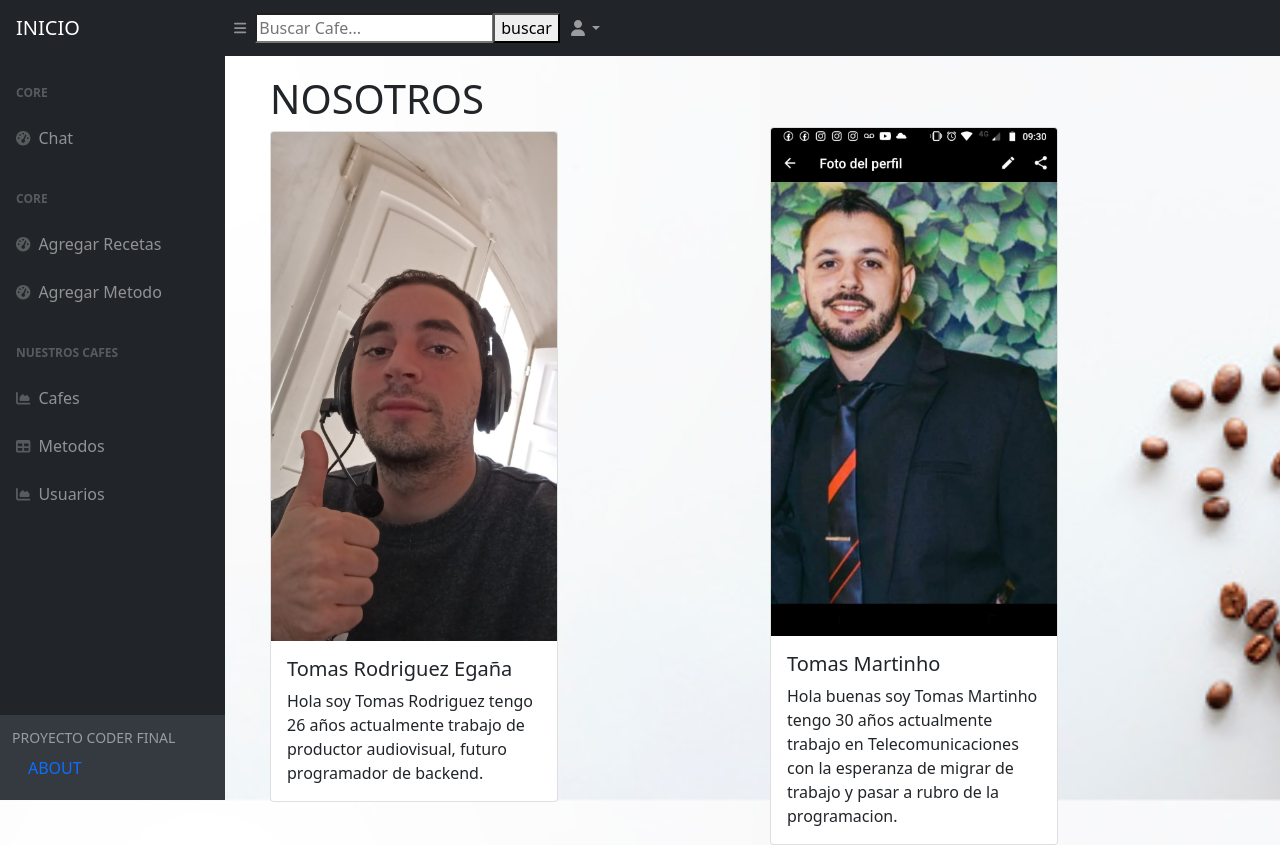
After one commit to ToMartinho/ProyectoFinalCoder, a Django app: page /app_STT/about/ in a window 1280 px wide. The commit adds this page. Run offline with Django 4.2, Linux system fonts and the light colour scheme; parts of the project's set-up code (start-up, migrations or seed data) failed here and were passed over; some libraries are stand-ins or nearby versions.

Commit message:
se agrega about y se hacen las terminaciones finales

```diff
--- /dev/null
+++ b/ProyectoSTT/app_STT/templates/about.html
@@ -0,0 +1,27 @@
+{% extends 'inicio.html' %}
+
+{% block codigoaca %}
+    <div  style="margin-left:270px; margin-top:75px;">
+        <h1>NOSOTROS</h1>
+            <div class="card" style="width: 18rem;" enctype="multipart/form-data">
+                <img src="/media/avatares/WhatsApp_Image_2022-08-30_at_3.25.03_PM.jpeg" class="card-img-top" alt="Foto">
+                <div class="card-body">
+                <h5 class="card-title">Tomas Rodriguez Egaña</h5>
+                <p class="card-text"> Hola soy Tomas Rodriguez tengo 26 años actualmente trabajo de productor audiovisual,
+                    futuro programador de backend.
+                </p>
+                </div>
+            </div>
+        <div style="margin-left:500px; margin-top:-675px;">
+            <div class="card" style="width: 18rem;" enctype="multipart/form-data">
+                <img src="/media/cafes/WhatsApp_Image_2022-04-01_at_9.31.03_AM.jpeg" class="card-img-top" alt="Foto">
+                <div class="card-body">
+                <h5 class="card-title">Tomas Martinho</h5>
+                <p class="card-text">Hola buenas soy Tomas Martinho tengo 30 años actualmente trabajo en Telecomunicaciones con la esperanza
+                    de migrar de trabajo y pasar a rubro de la programacion.
+                </p>
+                </div>
+            </div>
+        </div>
+    </div>
+{% endblock codigoaca %}
--- a/ProyectoSTT/app_STT/templates/inicio.html
+++ b/ProyectoSTT/app_STT/templates/inicio.html
@@ -85,20 +85,32 @@
                     </div>
                     <div class="sb-sidenav-footer">
                         <div class="small">PROYECTO CODER FINAL</div>
-                        <div>
-                            <img src="{{url}}" height='30px' alt="imagen">
-                        </div>
+                        <a class="nav-link" href={% url "about" %}>ABOUT</a>
                     </div>
                 </nav>
             </div>
 
+
                 {% block codigoaca %}
+
+                <div style="margin-left:270px; margin-top:75px;">
+
+                    <h1>PROYECTO FINAL CODERHOUSE</h1>
+                    <br>
+                    <h3>Bienvenidos cafeteros, en este proyecto se van a encontrar con un estilo de blog,<br> en el cual se puden
+                        compartir recetas para los cafeteros aficionados.<br>
+                        Y chatear para compartir recertas.
+                    </h3>
 
                     <div style="margin-left:270px; margin-top:75px;">
 
                         <h4>{{mensaje}}</h4>
 
                     </div>
+
+                </div>
+
+
 
                 {% endblock codigoaca %}
 
--- a/ProyectoSTT/app_STT/templates/lista_usuarios.html
+++ b/ProyectoSTT/app_STT/templates/lista_usuarios.html
@@ -10,7 +10,7 @@
 
             {% for usuario in lista_usuarios %}
                 <li><strong>Nombre de usuario:</strong> {{usuario.username}}
-                <img src="{{usuario.perfil.imagen.url}}" height='30px' alt="imagen"></li>
+                <img class="rounded-circle account-img" src="{{usuario.perfil.imagen.url}}" height='30px' alt="imagen"></li>
             {% endfor %}
 
 
--- a/ProyectoSTT/app_STT/urls.py
+++ b/ProyectoSTT/app_STT/urls.py
@@ -1,5 +1,5 @@
 from django.urls import path
-from app_STT.views import  agregar_avatar, agregar_bio, avatar_UpdateView, cafes_CreateView, perfil, tipos_de_cafe, inicio, ver_tipos_cafe, ver_lista_metodos, metodos,lista_usuarios, buscar, ingreso, register, cafes_DetailView, cafes_DeleteView, cafes_UpdateView, usuario_UpdateView, usuario_DeleteView
+from app_STT.views import  agregar_avatar, agregar_bio, avatar_UpdateView, cafes_CreateView, perfil, tipos_de_cafe, inicio, ver_tipos_cafe, ver_lista_metodos, metodos,lista_usuarios, buscar, ingreso, register, cafes_DetailView, cafes_DeleteView, cafes_UpdateView, usuario_UpdateView, usuario_DeleteView, about
 from django.contrib.auth.views import LogoutView
 
 
@@ -19,12 +19,11 @@ urlpatterns = [
     path('actualizarcafe/<pk>', cafes_UpdateView.as_view(), name = "updatecafe"),
     path('borrarusuario/<pk>', usuario_DeleteView.as_view(), name = "deleteuser"),
     path('actualizarusuario/<pk>', usuario_UpdateView.as_view(), name = "updateuser"),
-    #path('profile/', perfil_DetailView.as_view(), name = "perfil"),
-    path('actualizar_avatar/',agregar_avatar , name = "updateavatar"),
     path('actualizaravatar/<pk>/', avatar_UpdateView.as_view(), name = "perfilavatar"),
     path('actualizar_bio/',agregar_bio , name = "updatebio"),
     path('profile/', perfil, name = "perfil"),
-     path('receta/', cafes_CreateView.as_view(), name = "receta"),
-    #path('actualizarbio/<int:pk>', bio_UpdateView.as_view(), name = "updatebio"),
+    path('receta/', cafes_CreateView.as_view(), name = "receta"),
+    path('about/', about, name = "about")
+
 
 ]
--- a/ProyectoSTT/app_STT/views.py
+++ b/ProyectoSTT/app_STT/views.py
@@ -179,6 +179,9 @@ def agregar_bio(request):
 def perfil(request):
     return render(request, 'perfil.html')
 
+def about(request):
+    return render(request, 'about.html')
+
 class cafes_DeleteView(LoginRequiredMixin, DeleteView):
     model = Tipos_de_cafe
     template_name = "delete_cafe.html"
--- a/ProyectoSTT/chat/views.py
+++ b/ProyectoSTT/chat/views.py
@@ -1,7 +1,9 @@
 from django.shortcuts import render
 from django.contrib.auth.models import User
+from django.contrib.auth.decorators import login_required
 
 # Create your views here.
+@login_required
 def lobby(request):
     user = User.objects.all()
     return render(request, 'chat/lobby.html',{'username': user})
```
Also changed, not shown: ProyectoSTT/db.sqlite3, ProyectoSTT/media/avatares/WhatsApp_Image_2022-08-30_at_3.25.03_PM.jpeg (added).
